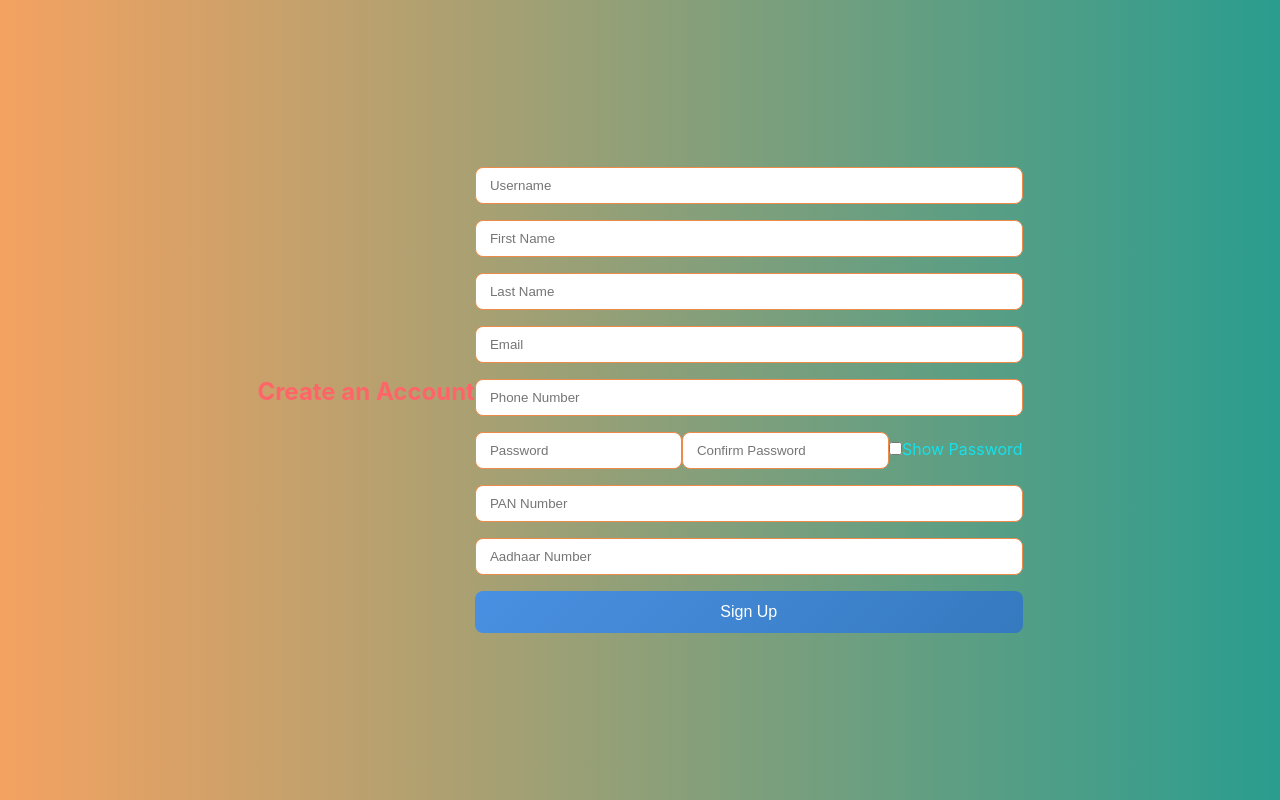
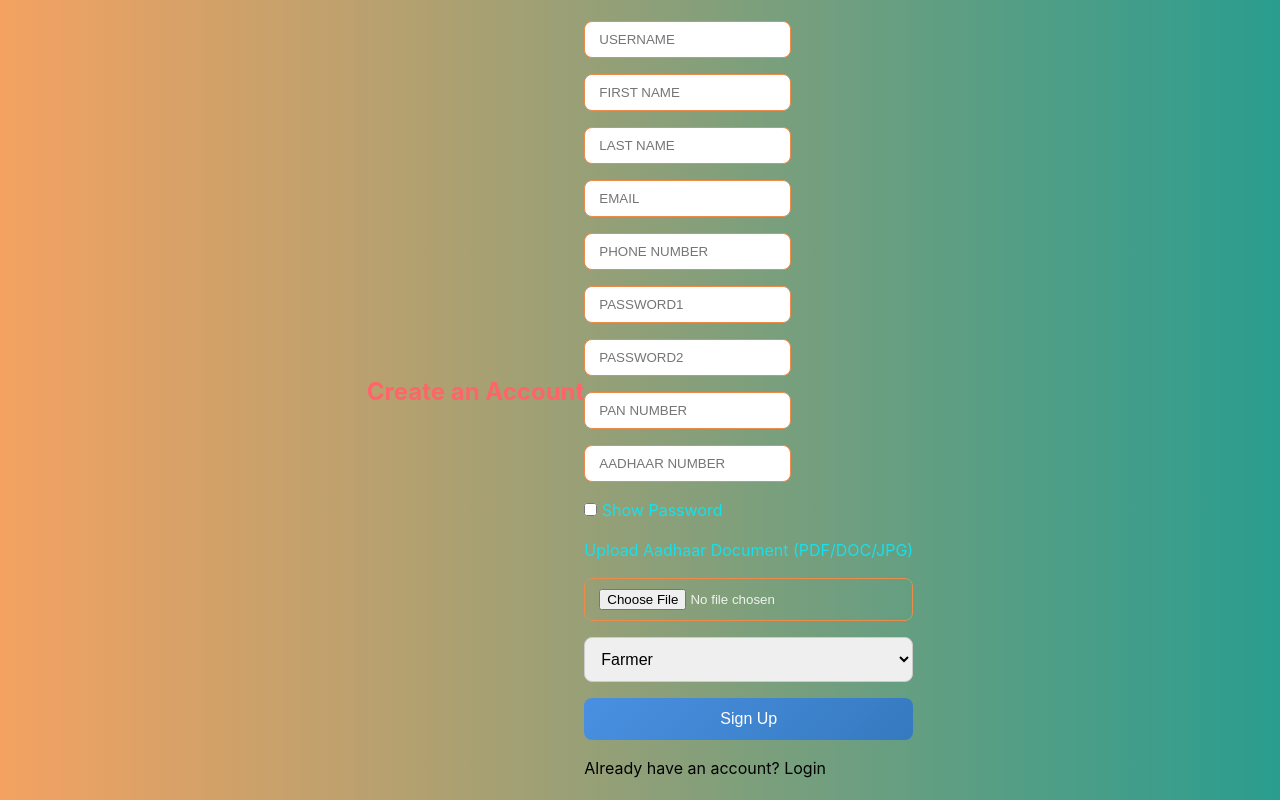
Before and after one commit to Nageshwar17/femrs, a React (Vite) app in the folder femrsfrontend/: page /register in a window 1280 px wide. Built offline with nearby package versions, Linux system fonts and the light colour scheme.

Commit message:
register

```diff
--- a/femrsfrontend/src/pages/register/Register.jsx
+++ b/femrsfrontend/src/pages/register/Register.jsx
@@ -26,54 +26,62 @@ const Register = () => {
     const panRegex = /^[A-Z]{5}[0-9]{4}[A-Z]$/;
     const aadhaarRegex = /^\d{12}$/;
     const phoneRegex = /^[6-9]\d{9}$/;
+    const emailRegex = /^[^\s@]+@[^\s@]+\.[^\s@]+$/;
     const allowedFileTypes = [".pdf", ".doc", ".docx", ".jpg", ".jpeg"];
 
+    // Validation function
     const validateField = (name, value) => {
         switch (name) {
+            case "email":
+                setErrors((prev) => ({
+                    ...prev,
+                    email: emailRegex.test(value) ? "" : "Invalid email format."
+                }));
+                break;
+            case "phone_number":
+                setErrors((prev) => ({
+                    ...prev,
+                    phone_number: phoneRegex.test(value)
+                        ? ""
+                        : "Invalid phone number."
+                }));
+                break;
             case "pan_number":
-                if (!panRegex.test(value)) {
-                    setErrors((prev) => ({ ...prev, pan_number: "Invalid PAN number format." }));
-                } else {
-                    setErrors((prev) => ({ ...prev, pan_number: "" }));
-                }
+                setErrors((prev) => ({
+                    ...prev,
+                    pan_number: panRegex.test(value)
+                        ? ""
+                        : "Invalid PAN number format."
+                }));
                 break;
-
             case "aadhaar_number":
-                if (!aadhaarRegex.test(value)) {
-                    setErrors((prev) => ({ ...prev, aadhaar_number: "Aadhaar must be 12 digits." }));
-                } else {
-                    setErrors((prev) => ({ ...prev, aadhaar_number: "" }));
-                }
+                setErrors((prev) => ({
+                    ...prev,
+                    aadhaar_number: aadhaarRegex.test(value)
+                        ? ""
+                        : "Aadhaar must be 12 digits."
+                }));
                 break;
-
-            case "phone_number":
-                if (!phoneRegex.test(value)) {
-                    setErrors((prev) => ({ ...prev, phone_number: "Invalid phone number." }));
-                } else {
-                    setErrors((prev) => ({ ...prev, phone_number: "" }));
-                }
+            case "password2":
+                setErrors((prev) => ({
+                    ...prev,
+                    password2: formData.password1 === value
+                        ? ""
+                        : "Passwords do not match."
+                }));
                 break;
-
-            case "password2":
-                if (formData.password1 !== value) {
-                    setErrors((prev) => ({ ...prev, password2: "Passwords do not match." }));
-                } else {
-                    setErrors((prev) => ({ ...prev, password2: "" }));
-                }
-                break;
-
             case "aadhaar_document":
                 const fileName = value.name.toLowerCase();
                 const isValidFile = allowedFileTypes.some((type) =>
                     fileName.endsWith(type)
                 );
-                if (!isValidFile) {
-                    setErrors((prev) => ({ ...prev, aadhaar_document: "Invalid file type. Allowed: PDF, DOC, DOCX, JPG, JPEG" }));
-                } else {
-                    setErrors((prev) => ({ ...prev, aadhaar_document: "" }));
-                }
+                setErrors((prev) => ({
+                    ...prev,
+                    aadhaar_document: isValidFile
+                        ? ""
+                        : "Allowed formats: PDF, DOC, DOCX, JPG, JPEG"
+                }));
                 break;
-
             default:
                 break;
         }
@@ -81,13 +89,12 @@ const Register = () => {
 
     const handleChange = (e) => {
         const { name, value, files } = e.target;
-
         setFormData({
             ...formData,
             [name]: files ? files[0] : value,
         });
 
-        if (name === "aadhaar_document") {
+        if (files) {
             validateField(name, files[0]);
         } else {
             validateField(name, value);
@@ -96,8 +103,6 @@ const Register = () => {
 
     const handleSubmit = async (e) => {
         e.preventDefault();
-
-        // If any errors are still present, prevent submission
         if (Object.values(errors).some((err) => err !== "")) {
             return;
         }
@@ -116,7 +121,7 @@ const Register = () => {
         } catch (err) {
             setErrors((prev) => ({
                 ...prev,
-                submit: err.response?.data?.error || "Registration failed. Please try again.",
+                submit: err.response?.data?.error || "Registration failed. Please try again."
             }));
         }
     };
@@ -126,106 +131,53 @@ const Register = () => {
             <h2>Create an Account</h2>
             {errors.submit && <p className={styles.error}>{errors.submit}</p>}
             <form onSubmit={handleSubmit}>
+                {Object.keys(formData).map((key) => (
+                    key !== "aadhaar_document" && key !== "user_type" ? (
+                        <div key={key}>
                             <input
-                    type="text"
+                                type={key.includes("password") ? (showPassword ? "text" : "password") : "text"}
                                 className={styles.customInput}
-                    name="username"
-                    placeholder="Username"
-                    value={formData.username}
+                                name={key}
+                                placeholder={key.replace("_", " ").toUpperCase()}
+                                value={formData[key]}
                                 onChange={handleChange}
                                 required
                             />
-                <input
-                    type="text"
-                    className={styles.customInput}
-                    name="first_name"
-                    placeholder="First Name"
-                    value={formData.first_name}
-                    onChange={handleChange}
-                    required
-                />
-                <input
-                    type="text"
-                    className={styles.customInput}
-                    name="last_name"
-                    placeholder="Last Name"
-                    value={formData.last_name}
-                    onChange={handleChange}
-                    required
-                />
-                <input
-                    type="email"
-                    className={styles.customInput}
-                    name="email"
-                    placeholder="Email"
-                    value={formData.email}
-                    onChange={handleChange}
-                    required
-                />
-                <input
-                    type="text"
-                    className={styles.customInput}
-                    name="phone_number"
-                    placeholder="Phone Number"
-                    value={formData.phone_number}
-                    onChange={handleChange}
-                    required
-                />
-                {errors.phone_number && <p className={styles.error}>{errors.phone_number}</p>}
+                            {errors[key] && <p className={styles.error}>{errors[key]}</p>}
+                        </div>
+                    ) : null
+                ))}
 
-                <div className={styles.passwordContainer}>
-                    <input
-                        type={showPassword ? "text" : "password"}
-                        className={styles.customInput}
-                        name="password1"
-                        placeholder="Password"
-                        value={formData.password1}
-                        onChange={handleChange}
-                        required
-                    />
-                    <input
-                        type={showPassword ? "text" : "password"}
-                        className={styles.customInput}
-                        name="password2"
-                        placeholder="Confirm Password"
-                        value={formData.password2}
-                        onChange={handleChange}
-                        required
-                    />
-                    {errors.password2 && <p className={styles.error}>{errors.password2}</p>}
                 <label>
                     <input
                         type="checkbox"
                         checked={showPassword}
                         onChange={() => setShowPassword(!showPassword)}
-                        />
-                        Show Password
+                    /> Show Password
                 </label>
-                </div>
 
+                <label>Upload Aadhaar Document (PDF/DOC/JPG)</label>
                 <input
-                    type="text"
+                    type="file"
                     className={styles.customInput}
-                    name="pan_number"
-                    placeholder="PAN Number"
-                    value={formData.pan_number}
+                    name="aadhaar_document"
+                    accept=".pdf,.doc,.docx,.jpg,.jpeg"
                     onChange={handleChange}
                     required
                 />
-                {errors.pan_number && <p className={styles.error}>{errors.pan_number}</p>}
+                {errors.aadhaar_document && (
+                    <p className={styles.error}>{errors.aadhaar_document}</p>
+                )}
 
-                <input
-                    type="text"
-                    className={styles.customInput}
-                    name="aadhaar_number"
-                    placeholder="Aadhaar Number"
-                    value={formData.aadhaar_number}
-                    onChange={handleChange}
-                    required
-                />
-                {errors.aadhaar_number && <p className={styles.error}>{errors.aadhaar_number}</p>}
+                <select name="user_type" value={formData.user_type} onChange={handleChange}>
+                    <option value="farmer">Farmer</option>
+                    <option value="owner">Owner</option>
+                </select>
 
                 <button type="submit">Sign Up</button>
+                <p className={styles.pLink} onClick={() => navigate("/login")}>
+                    Already have an account? Login
+                </p>
             </form>
         </div>
     );
```
Lines whose indentation alone changed are shown as unchanged.
